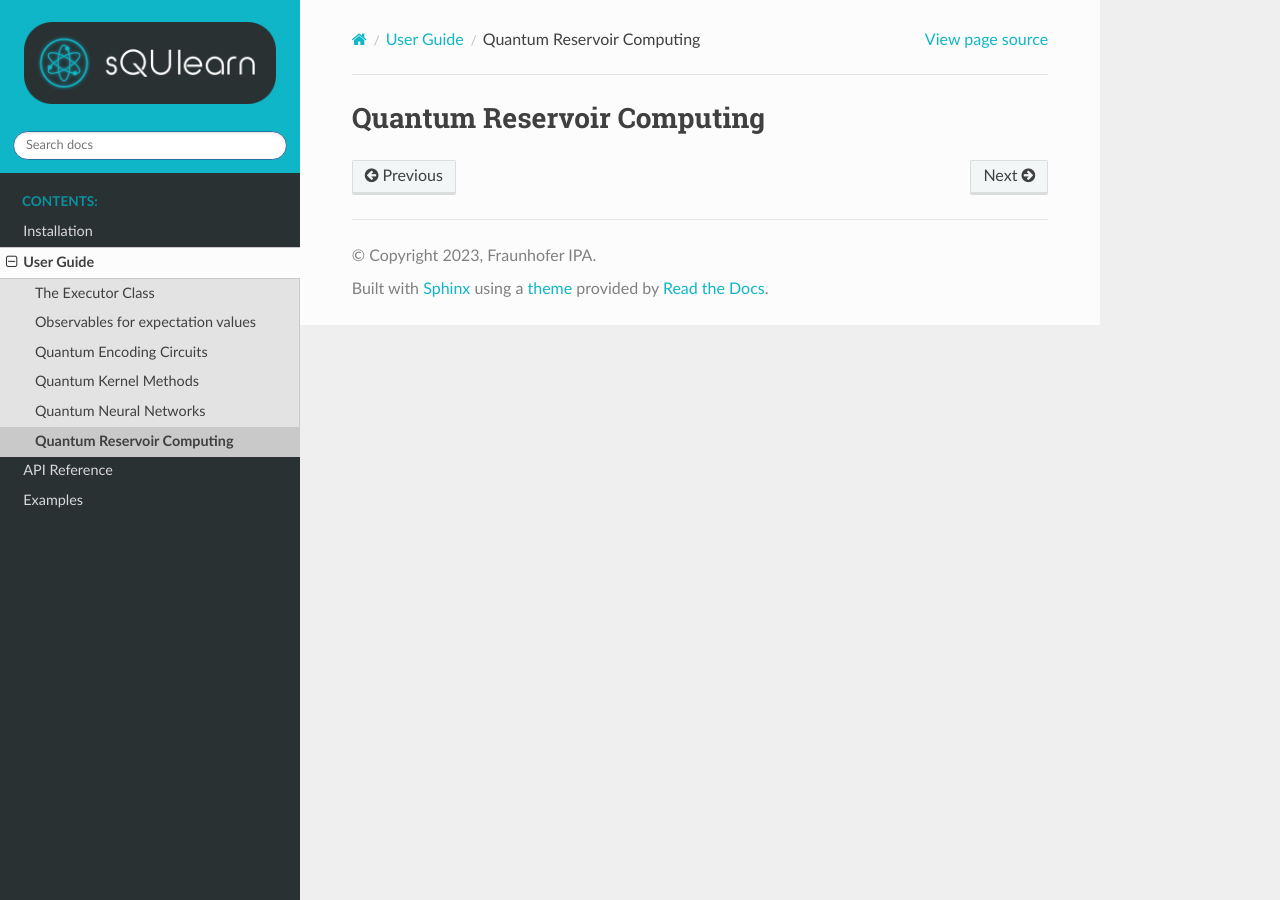
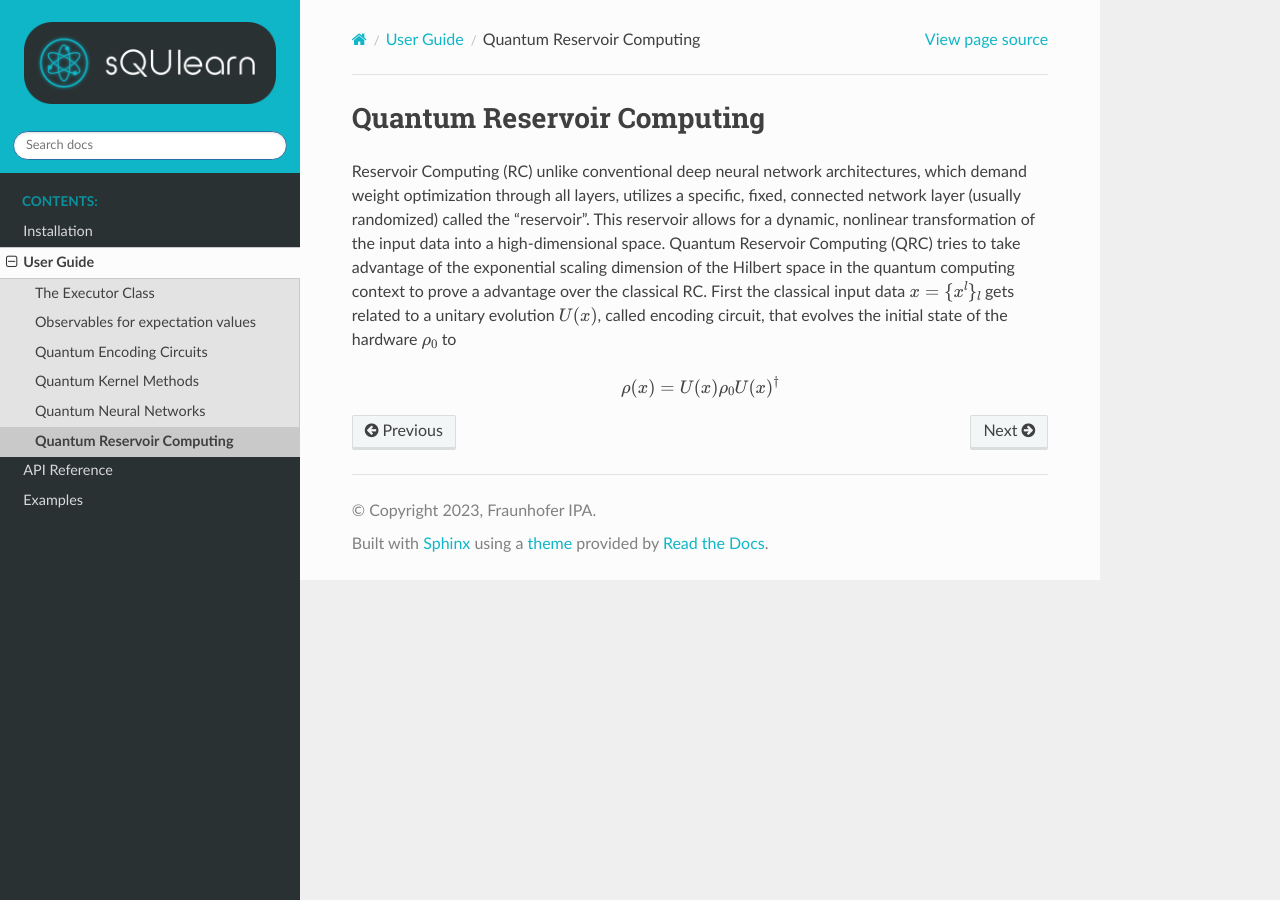
Before and after one commit to sQUlearn/squlearn, a Sphinx documentation site: the page built from docs/user_guide/quantum_reservoir_computing.rst, in a window 1280 px wide. Built offline with Sphinx 7.4.7 and the Read the Docs theme 3.1.0, drawn with Linux system fonts in a browser that asks for light colours; pages that are not in the unit, such as notebooks, are missing from menus.

Commit message:
QRC user_guide: Introduction

```diff
--- a/docs/user_guide/quantum_reservoir_computing.rst
+++ b/docs/user_guide/quantum_reservoir_computing.rst
@@ -5,3 +5,14 @@
 ===========================
 Quantum Reservoir Computing
 ===========================
+
+Reservoir Computing (RC) unlike conventional deep neural network architectures, which demand weight
+optimization through all layers, utilizes a specific, fixed, connected network layer (usually randomized)
+called the "reservoir". This reservoir allows for a dynamic, nonlinear transformation of the input data
+into a high-dimensional space. Quantum Reservoir Computing (QRC) tries to take advantage of the exponential
+scaling dimension of the Hilbert space in the quantum computing context to prove a advantage over the
+classical RC. First the classical input data :math:`x=\lbrace x^{l}\rbrace_l` gets related to a unitary
+evolution :math:`U(x)`, called encoding circuit, that evolves the initial state of the hardware :math:`\rho_0` to
+
+.. math::
+    \rho(x)=U(x)\rho_0U(x)^{\dagger}
```
Also changed, not shown: 1 other file.
